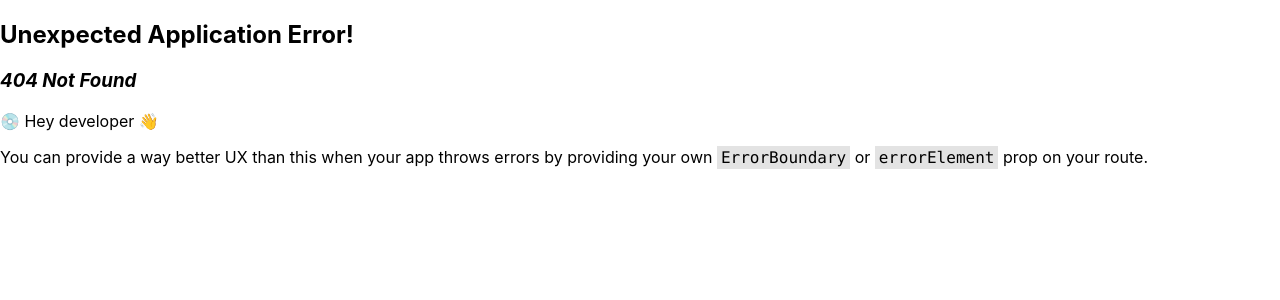
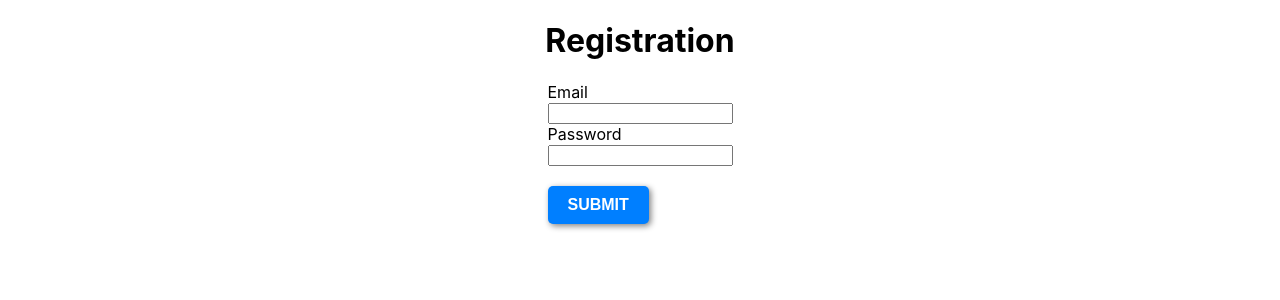
Before and after one commit to Team-14-Chariot/chariot-webapp, a React (Create React App) app in the folder Chariot/: page /register in a window 1280 px wide. Before the commit this address had no page. Shown: the top 300 px of the page. Built offline with nearby package versions, Linux system fonts and the light colour scheme.

Commit message:
navigation fixed and created registration page

```diff
--- /dev/null
+++ b/Chariot/src/components/buttons/GenericSubmitButton.css
@@ -0,0 +1,15 @@
+.custom-button{
+    border: none;
+    border-radius: 5px;
+    color: white;
+    background: rgb(0, 127, 255);
+    width: fit-content;
+    text-transform: uppercase;
+    font-weight: bold;
+    font-size: 16px;
+    padding: 10px 20px 10px 20px;
+    box-shadow: 2px 2px 6px grey;
+    transition: .25s;
+    overflow: hidden;
+    position: relative;
+    }
--- /dev/null
+++ b/Chariot/src/components/buttons/GenericSubmitButton.js
@@ -0,0 +1,10 @@
+import './GenericSubmitButton.css';
+
+const SignInButton = ({onClickFunction}) => {
+return(
+ <div className="button-container">
+  <button className={`custom-button`} onClick={onClickFunction}>SUBMIT</button>
+ </div>
+)
+}
+export default SignInButton;
--- a/Chariot/src/components/buttons/SignInButton.js
+++ b/Chariot/src/components/buttons/SignInButton.js
@@ -1,9 +1,13 @@
 import './SignInButton.css';
+import { useNavigate } from 'react-router-dom';
+
+function SignInButton(){
+    const navigate = useNavigate();
 
     const startRegistration = () => {
-    console.log("chariot");
+        navigate('page/');
     }
-const SignInButton = () => {
+
     return(
     <div className="button-container">
     <button className={`custom-button`} onClick={startRegistration}>SIGN IN</button>
--- a/Chariot/src/index.js
+++ b/Chariot/src/index.js
@@ -8,6 +8,7 @@ import {
 import './index.css';
 import HomePageGeneric from './routes/home-page-generic';
 import Page from './routes/page1';
+import RegistrationPage from './routes/registration-page';
 import reportWebVitals from './reportWebVitals';
 
 const router = createBrowserRouter([
@@ -18,6 +19,10 @@ const router = createBrowserRouter([
   {
     path: "page/",
     element: <Page />
+  },
+  {
+    path: "register/",
+    element: <RegistrationPage />
   }
 ]);
 
--- /dev/null
+++ b/Chariot/src/routes/registration-page.css
@@ -0,0 +1,13 @@
+.container{
+    display: flex;
+    flex-direction: column;
+    align-items: center;
+    }
+    .inner-container{
+    display: flex;
+    flex-direction: row;
+    width: 60%;
+    padding: 70px;
+    justify-content: space-evenly;
+    align-items: center;
+    }
--- /dev/null
+++ b/Chariot/src/routes/registration-page.js
@@ -0,0 +1,46 @@
+import {useState} from 'react';
+import './page1.css';
+import GenericSubmitButton from '../components/buttons/GenericSubmitButton';
+import { useNavigate } from 'react-router-dom';
+
+function RegistrationPage() {
+    const navigate = useNavigate();
+
+    const [info, setInfo] = useState({
+        email: "",
+        password: "",
+    })
+
+    const [submitted, setSubmitted] = useState(false);
+
+    const handleEmailChange = (event) => {
+        setInfo({...info, email: event.target.value})
+    }
+
+    const handlePasswordChange = (event) => {
+        setInfo({...info, password: event.target.value})
+    }
+
+    const handleSubmitted = (event) => {
+        event.preventDefault();
+        if(info.email > 8 && info.password > 8){
+            setSubmitted(true);
+            navigate('/');
+        }
+    }
+
+    return (
+    <div className="container">
+    <h1>Registration</h1>
+    <form>
+        <label>Email</label><br></br>
+        <input onChange={handleEmailChange} type="text" name="email" value={info.email}></input><br></br>
+        <label>Password</label><br></br>
+        <input onChange={handlePasswordChange} type="text" name="password" value={info.password}></input><br></br><br></br>
+        <GenericSubmitButton onClickFunction={handleSubmitted} />
+        {submitted ? <div>Successfully Registered!</div> : null}
+    </form>
+    </div>
+    );
+}
+export default RegistrationPage;
```
Also changed, not shown: Chariot/src/App.css (deleted, +0 -13 lines), Chariot/src/App.js (deleted, +0 -13 lines), 1 other file (tests, documents, lock files or other folders). Lines whose indentation alone changed are shown as unchanged.
